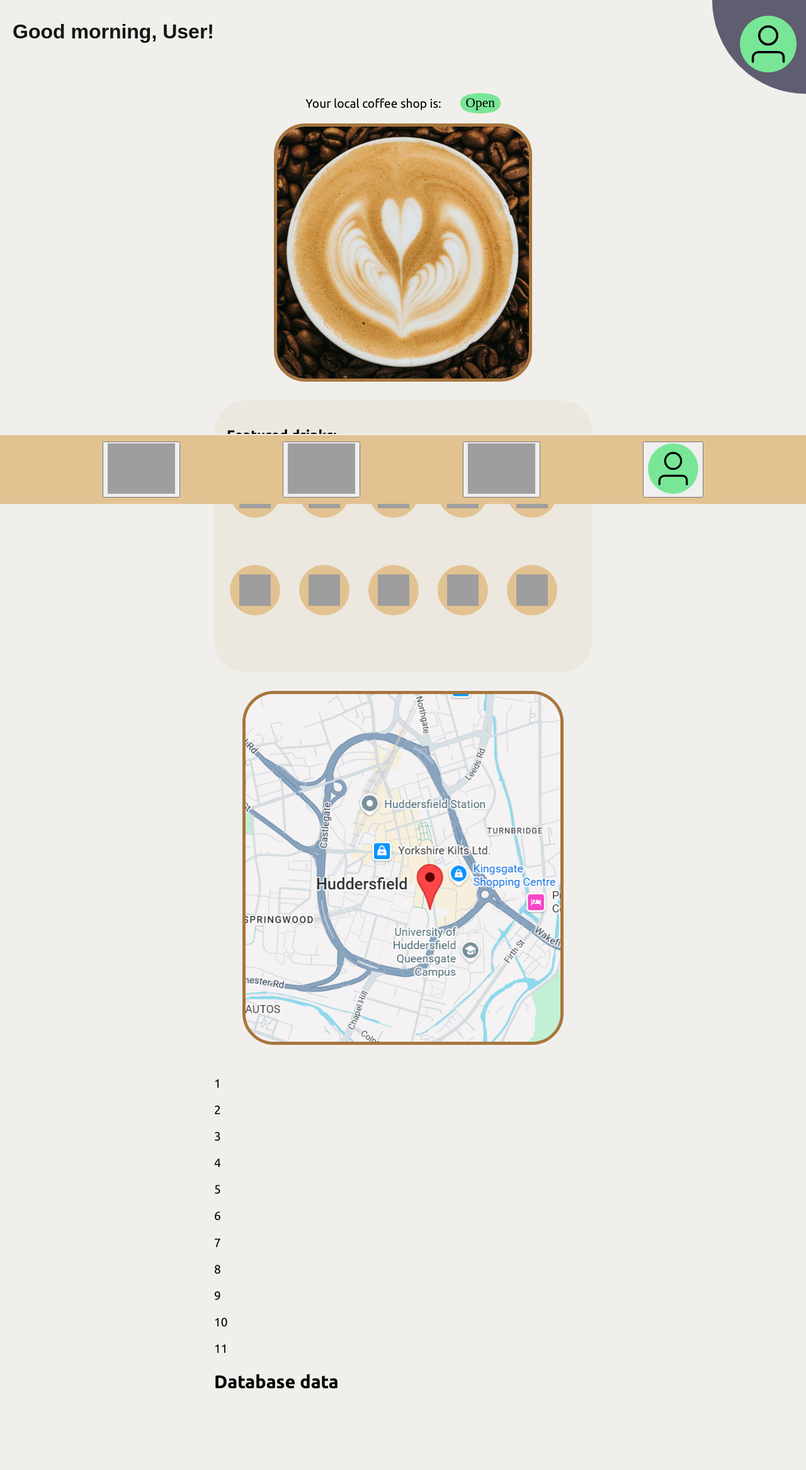
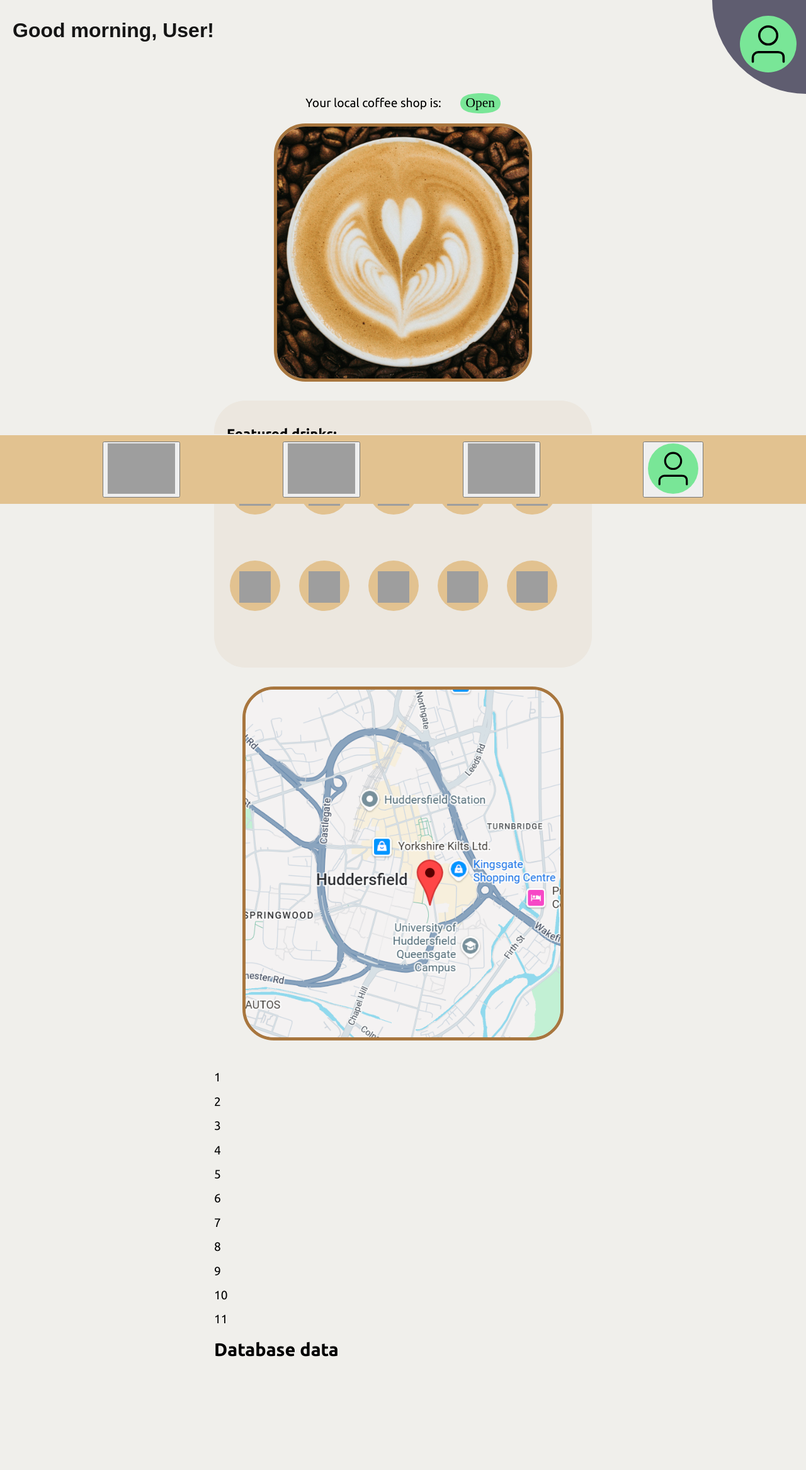
Before and after one commit to harrytallon/beannbrew-html, a Flask app: page / in a window 1280 px wide. Shown: the whole page at 63% size. After the commit the page ends 2154 px from the top, so only its background shows below. Run offline with Flask 3, Linux system fonts and the light colour scheme; some libraries are stand-ins or nearby versions; grey boxes are pictures that could not be loaded.

Commit message:
Update style.css

```diff
--- a/static/style.css
+++ b/static/style.css
@@ -89,6 +89,7 @@ body {
     padding-bottom: 80px;
     margin: 0px;
     font-family: "Ubuntu", monospace, sans-serif;
+    line-height: 1;
 }
 
 @media (min-width: 500px) {
```
